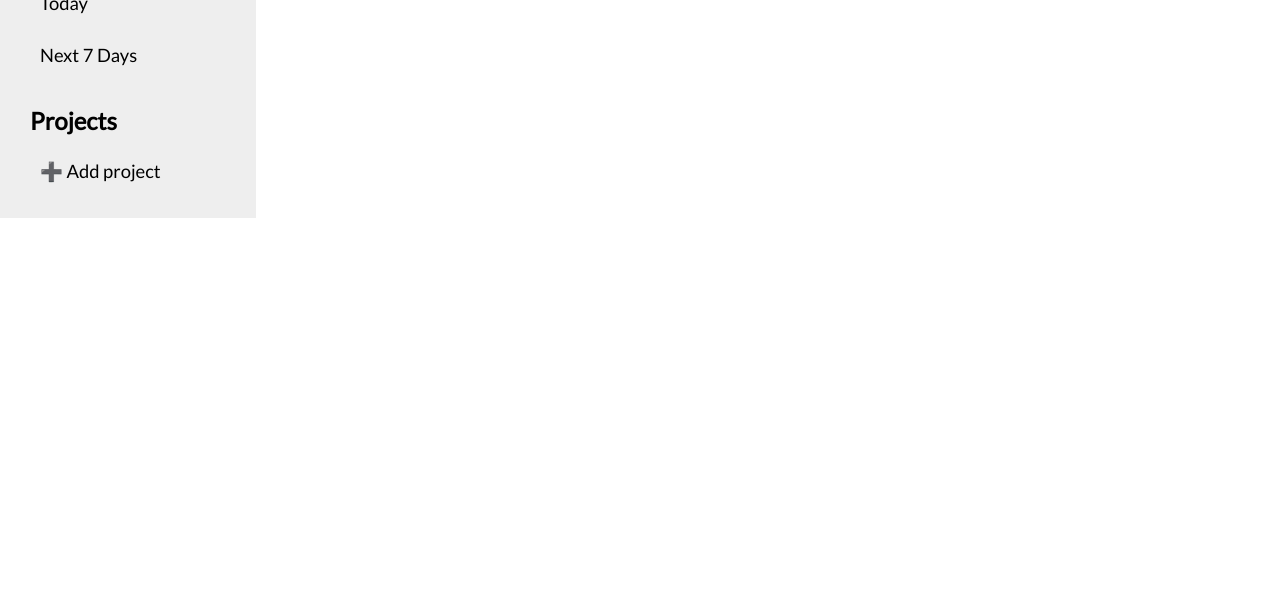
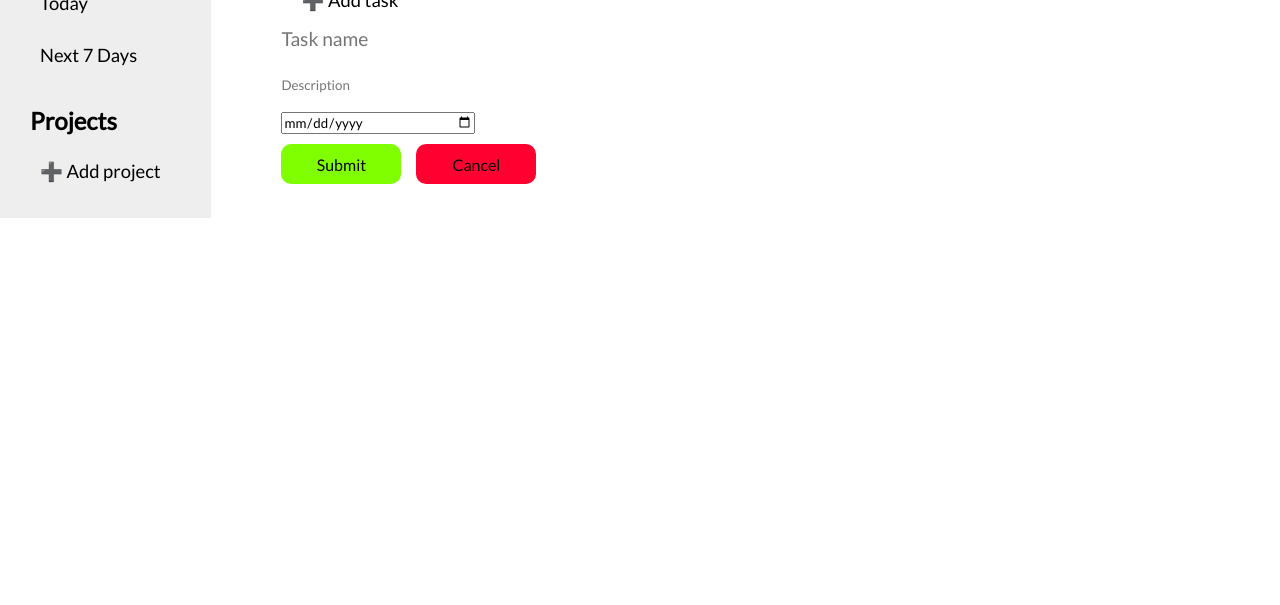
Before and after one commit to sunridden/todo-list, a website built with webpack: page dist/index.html in a window 1280 px wide. Shown: the part 195-800 px from the top of the page. Built offline with nearby package versions, Linux system fonts and the light colour scheme.

Commit message:
Add todo-item form

```diff
--- a/dist/index.html
+++ b/dist/index.html
@@ -29,6 +29,15 @@
         <div class="tasks">
             <h1>Inbox</h1>
             <button class="add-task-btn">➕ Add task</button>
+            <form class="new-todo-item-form" action="post">
+                <textarea name="title" id="title" cols="5" rows="5" placeholder="Task name" required></textarea>
+                <textarea name="description" id="description" cols="5" rows="5" placeholder="Description"></textarea>
+                <input class="date" type="date" required>
+                <div class="form-btns">
+                    <button class="submit-btn form-btn">Submit</button>
+                    <button class="cancel-btn form-btn">Cancel</button>
+                </div>
+            </form>
         </div>
     </div>
 </body>
--- a/dist/style.css
+++ b/dist/style.css
@@ -27,7 +27,6 @@ button {
     border: none;
     padding: 15px 20px;
     text-align: left;
-    width: 100%;
 }
 
 button:hover {
@@ -43,3 +42,68 @@ button:hover {
     padding: 10px;
     margin-top: 15px;
 }
+
+.tasks {
+    padding: 30px;
+    margin-left: 40px;
+    width: 100%;
+}
+
+.add-task-btn {
+    background-color: white;
+}
+
+textarea {
+    resize: none;
+    border: none;
+    outline: none;
+}
+
+.new-todo-item-form {
+    display: flex;
+    flex-direction: column;
+    gap: 10px;
+}
+
+.date {
+    width: 20%;
+}
+
+#title {
+    height: 40px;
+    font-size: 1.20rem;
+}
+
+#description {
+    height: 25px;
+}
+
+.form-btns {
+    display: flex;
+    gap: 15px;
+}
+
+.form-btn {
+    width: 120px;
+    height: 40px;
+    border-radius: 10px;
+    padding: 0;
+    text-align: center;
+    font-size: 1rem;
+}
+
+.submit-btn {
+    background-color: #80ff00;
+}
+
+.submit-btn:hover {
+    background-color: #59D42B;
+}
+
+.cancel-btn {
+    background-color: #FF0030;
+}
+
+.cancel-btn:hover {
+    background-color: #C64639;
+}
```
